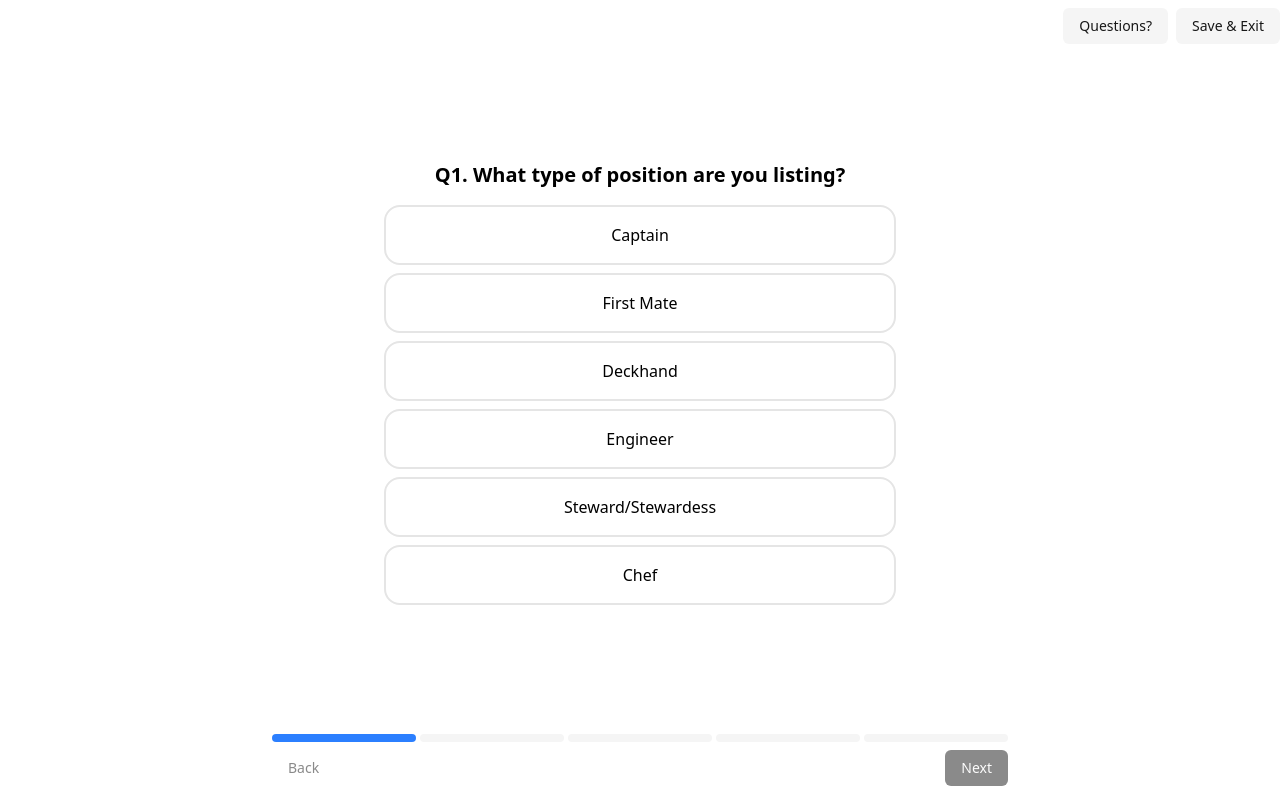
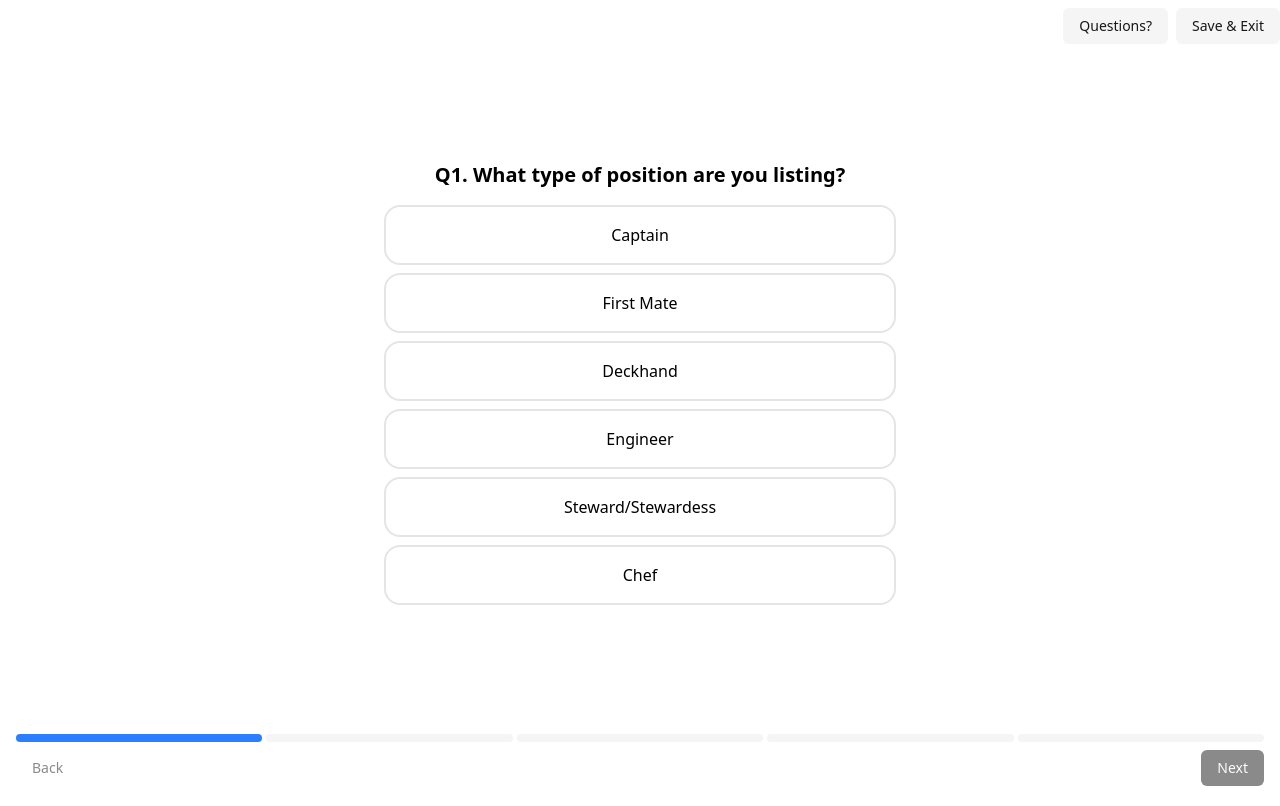
Before and after one commit to DariusLukasukas/sail-together, a React (Vite) app: page /add-listing/1 in a window 1280 px wide. Built offline with nearby package versions, Linux system fonts and the light colour scheme; no server answers.

Commit message:
Update layout for Header and AddListingWizard
Adjusted Header navigation to be centered using absolute positioning and updated the right-side container to use ml-auto for better alignment. Removed max-width constraint from AddListingWizard's sticky footer for improved layout flexibility.

```diff
--- a/src/components/Header.tsx
+++ b/src/components/Header.tsx
@@ -15,9 +15,7 @@ export default function Header() {
   return (
     <header className="bg-background sticky top-0 z-50 w-full py-2">
       <div className="flex flex-row items-center">
-        <div aria-hidden className="sr-only size-10" />
-
-        <nav aria-label="Primary" className="mx-auto">
+        <nav aria-label="Primary" className="absolute left-1/2 -translate-x-1/2">
           <ul className="flex list-none gap-0.5">
             {NAVIGATION.map(({ to, label, end }) => (
               <li key={to}>
@@ -39,7 +37,7 @@ export default function Header() {
           </ul>
         </nav>
 
-        <div className="flex items-center gap-4">
+        <div className="ml-auto flex items-center gap-4">
           <NavLink to={"/add-listing"}>
             <Button variant={"secondary"}>Add Listing</Button>
           </NavLink>
--- a/src/pages/add-listing/AddListingWizard.tsx
+++ b/src/pages/add-listing/AddListingWizard.tsx
@@ -164,7 +164,7 @@ export default function AddListingWizard() {
       </div>
 
       <div className="bg-background sticky bottom-0 w-full">
-        <div className="mx-auto flex max-w-3xl flex-col gap-2 px-4 py-3">
+        <div className="mx-auto flex flex-col gap-2 px-4 py-3">
           <div className="flex w-full items-center gap-1">
             {QUESTIONS.map((q, i) => {
               const answered = isAnswered(q, answers[q.id]);
```
